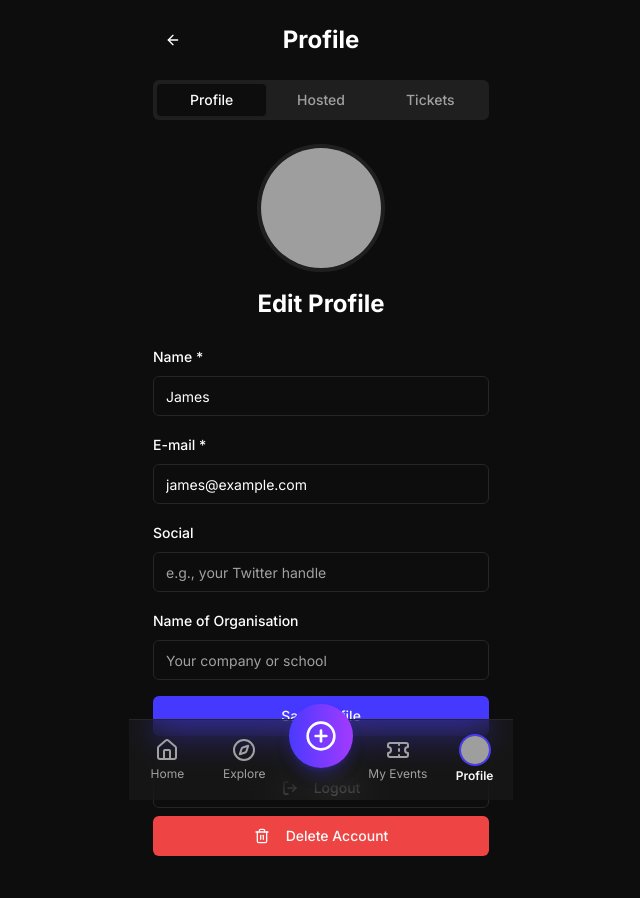
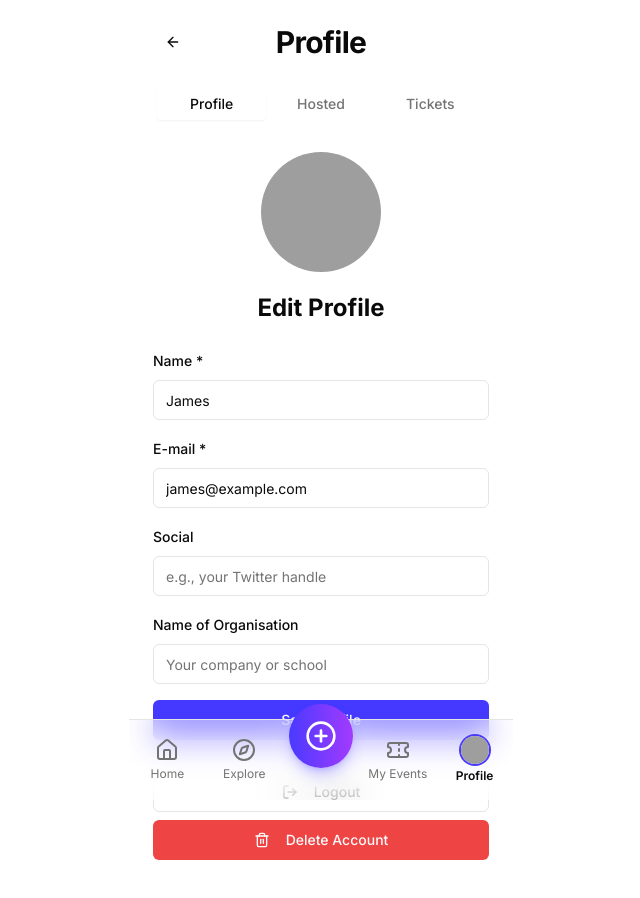
Before and after one commit to JayatriChakraborty/Fete, a React (Vite) app: page /profile in a window 1280 px wide. Shown: the top 898 px of the page, without its empty margins (319-959 px from the left). Built offline with nearby package versions, Linux system fonts and the light colour scheme; grey boxes are pictures that could not be loaded.

Commit message:
Fix: Improve font sizes and type
Adjust font sizes and type for better visual appeal.

```diff
--- a/src/components/Categories.tsx
+++ b/src/components/Categories.tsx
@@ -17,7 +17,7 @@ const allCategory = { name: 'All', icon: LayoutGrid, color: 'text-gray-400', bgC
 
 const Categories = ({ selectedCategory, onSelectCategory }: CategoriesProps) => (
   <section className="space-y-4">
-    <h2 className="text-xl font-bold text-white">Categories</h2>
+    <h2 className="text-2xl font-semibold tracking-tight">Categories</h2>
     <Carousel
       opts={{
         align: "start",
--- a/src/components/CategoryIcon.tsx
+++ b/src/components/CategoryIcon.tsx
@@ -14,13 +14,13 @@ const CategoryIcon = ({ category, isSelected, onClick }: CategoryIconProps) => {
       <div className={cn(
         "w-12 h-12 rounded-xl flex items-center justify-center transition-all group-hover:scale-105",
         category.bgColor,
-        isSelected ? 'ring-2 ring-white/80' : 'ring-0'
+        isSelected ? 'ring-2 ring-primary' : 'ring-0'
       )}>
         <category.icon className={cn("w-6 h-6 transition-all", category.color)} />
       </div>
       <span className={cn(
         "text-xs font-medium truncate w-full",
-        isSelected ? 'text-white' : 'text-muted-foreground'
+        isSelected ? 'text-primary' : 'text-muted-foreground'
       )}>{category.name}</span>
     </button>
   );
--- a/src/components/EventSection.tsx
+++ b/src/components/EventSection.tsx
@@ -14,7 +14,7 @@ const EventSection = ({ title, events }: EventSectionProps) => {
 
   return (
     <section className="space-y-4">
-      <h2 className="text-xl font-bold text-white">{title}</h2>
+      <h2 className="text-2xl font-semibold tracking-tight">{title}</h2>
       <div className="grid grid-cols-1 md:grid-cols-2 gap-6">
         {events.map((event) => (
           <EventCard key={event.id} event={event} />
--- a/src/components/Header.tsx
+++ b/src/components/Header.tsx
@@ -26,10 +26,10 @@ const Header = ({ location, onSetLocation }: HeaderProps) => {
   return (
     <header className="flex justify-between items-center">
       <div>
-        <h1 className="text-2xl font-bold text-white">Hello, James!</h1>
+        <h1 className="text-3xl font-bold tracking-tight">Hello, James!</h1>
         <Popover open={isPopoverOpen} onOpenChange={setIsPopoverOpen}>
           <PopoverTrigger asChild>
-            <button className="text-sm text-muted-foreground hover:text-white transition-colors text-left p-0 border-none bg-transparent focus:outline-none focus-visible:ring-0">
+            <button className="text-sm text-muted-foreground hover:text-foreground transition-colors text-left p-0 border-none bg-transparent focus:outline-none focus-visible:ring-0">
               {location || "Add Your Location"}
             </button>
           </PopoverTrigger>
@@ -41,7 +41,7 @@ const Header = ({ location, onSetLocation }: HeaderProps) => {
       <div>
         <Link to="/connections">
           <Button variant="ghost" size="icon">
-            <Heart className="h-6 w-6 text-white" />
+            <Heart className="h-6 w-6" />
           </Button>
         </Link>
       </div>
--- a/src/components/RsvpEventCard.tsx
+++ b/src/components/RsvpEventCard.tsx
@@ -20,11 +20,11 @@ const RsvpEventCard = ({ event, status }: RsvpEventCardProps) => {
       </Link>
       <div className="flex-grow">
         <Link to={`/event/${event.id}`}>
-          <h3 className="font-bold text-lg text-white group-hover:text-brand-purple transition-colors">{event.title}</h3>
-          <p className="text-sm text-gray-300 mt-1">{event.date} at {event.time}</p>
+          <h3 className="font-bold text-lg group-hover:text-brand-purple transition-colors">{event.title}</h3>
+          <p className="text-sm text-muted-foreground mt-1">{event.date} at {event.time}</p>
           <div className="flex items-center gap-2 mt-2">
-            <MapPin className="w-4 h-4 text-gray-300" />
-            <span className="text-xs text-gray-300">{event.location}</span>
+            <MapPin className="w-4 h-4 text-muted-foreground" />
+            <span className="text-xs text-muted-foreground">{event.location}</span>
           </div>
         </Link>
         {status === 'PENDING' && (
--- a/src/index.css
+++ b/src/index.css
@@ -5,32 +5,32 @@
 
 @layer base {
   :root {
-    --background: 0 0% 5%; /* #0D0D0D */
-    --foreground: 0 0% 98%; /* #FAFAFA */
+    --background: 0 0% 100%;
+    --foreground: 0 0% 3.9%;
 
-    --card: 0 0% 12%; /* #1E1E1E */
-    --card-foreground: 0 0% 98%;
+    --card: 0 0% 100%;
+    --card-foreground: 0 0% 3.9%;
 
-    --popover: 0 0% 12%;
-    --popover-foreground: 0 0% 98%;
+    --popover: 0 0% 100%;
+    --popover-foreground: 0 0% 3.9%;
 
-    --primary: 244 100% 61%; /* #4A3AFF */
+    --primary: 244 100% 61%;
     --primary-foreground: 0 0% 98%;
 
-    --secondary: 0 0% 15%;
-    --secondary-foreground: 0 0% 98%;
+    --secondary: 0 0% 96.1%;
+    --secondary-foreground: 0 0% 9%;
 
-    --muted: 0 0% 15%;
-    --muted-foreground: 0 0% 63%; /* #A0A0A0 */
+    --muted: 0 0% 96.1%;
+    --muted-foreground: 0 0% 45.1%;
 
-    --accent: 0 0% 15%;
-    --accent-foreground: 0 0% 98%;
+    --accent: 0 0% 96.1%;
+    --accent-foreground: 0 0% 9%;
 
     --destructive: 0 84.2% 60.2%;
     --destructive-foreground: 0 0% 98%;
 
-    --border: 0 0% 15%;
-    --input: 0 0% 15%;
+    --border: 0 0% 89.8%;
+    --input: 0 0% 89.8%;
     --ring: 244 100% 61%;
 
     --radius: 0.5rem;
@@ -48,7 +48,7 @@
     @apply bg-background text-foreground font-sans;
   }
 
-  /* Custom scrollbar for better look in dark mode */
+  /* Custom scrollbar for better look in light mode */
   ::-webkit-scrollbar {
     width: 8px;
     height: 8px;
@@ -57,10 +57,10 @@
     background: hsl(var(--background));
   }
   ::-webkit-scrollbar-thumb {
-    background: hsl(var(--card));
+    background: hsl(var(--border));
     border-radius: 10px;
   }
   ::-webkit-scrollbar-thumb:hover {
-    background: hsl(var(--secondary));
+    background: hsl(var(--muted-foreground));
   }
 }
--- a/src/pages/Connections.tsx
+++ b/src/pages/Connections.tsx
@@ -35,14 +35,14 @@ const Connections = () => {
   const followingIds = following.map(u => u.id);
 
   return (
-    <div className="p-4 sm:p-6 animate-in fade-in duration-500 text-white flex flex-col items-center w-full">
+    <div className="p-4 sm:p-6 animate-in fade-in duration-500 flex flex-col items-center w-full">
       <div className="w-full max-w-sm relative flex justify-center items-center mb-6">
         <Link to="/" className="absolute left-0">
           <Button variant="ghost" size="icon">
             <ArrowLeft className="h-6 w-6" />
           </Button>
         </Link>
-        <h1 className="text-2xl font-bold text-center">Connections</h1>
+        <h1 className="text-3xl font-bold text-center tracking-tight">Connections</h1>
       </div>
 
       <Tabs defaultValue="following" className="w-full max-w-sm">
--- a/src/pages/Explore.tsx
+++ b/src/pages/Explore.tsx
@@ -38,7 +38,7 @@ const Explore = () => {
             </div>
           ) : (
             <div className="text-center py-10">
-              <p className="text-white text-lg">No events found for this category.</p>
+              <p className="text-lg">No events found for this category.</p>
               <p className="text-muted-foreground">Try selecting a different category.</p>
             </div>
           )}
--- a/src/pages/Index.tsx
+++ b/src/pages/Index.tsx
@@ -1,3 +1,4 @@
+
 import React, { useState, useEffect } from 'react';
 import Header from '@/components/Header';
 import SearchBar from '@/components/SearchBar';
@@ -79,7 +80,7 @@ const Index = () => {
 
 const HorizontalEventList = ({ title, events }: { title: string, events: Event[] }) => (
     <section className="space-y-4">
-        <h2 className="text-xl font-bold text-white">{title}</h2>
+        <h2 className="text-2xl font-semibold tracking-tight">{title}</h2>
         <div className="flex gap-4 overflow-x-auto pb-4 -mx-6 px-6">
             {events.map((event) => (
                 <div key={event.id} className="w-64 flex-shrink-0">
@@ -101,7 +102,7 @@ const UpcomingEvents = () => (
 
 const MoreEvents = ({ events }: { events: Event[] }) => (
     <section className="space-y-4">
-        <h2 className="text-xl font-bold text-white">More Events</h2>
+        <h2 className="text-2xl font-semibold tracking-tight">More Events</h2>
         <div className="flex flex-col gap-4">
             {events.map((event) => (
                 <EventCard key={event.id} event={event} />
--- a/src/pages/Profile.tsx
+++ b/src/pages/Profile.tsx
@@ -10,14 +10,14 @@ import MyTicketsList from "@/components/MyTicketsList";
 
 const Profile = () => {
   return (
-    <div className="p-4 sm:p-6 animate-in fade-in duration-500 text-white flex flex-col items-center w-full">
+    <div className="p-4 sm:p-6 animate-in fade-in duration-500 flex flex-col items-center w-full">
       <div className="w-full max-w-sm relative flex justify-center items-center mb-6">
         <Link to="/" className="absolute left-0">
           <Button variant="ghost" size="icon">
             <ArrowLeft className="h-6 w-6" />
           </Button>
         </Link>
-        <h1 className="text-2xl font-bold text-center">Profile</h1>
+        <h1 className="text-3xl font-bold text-center tracking-tight">Profile</h1>
       </div>
 
       <Tabs defaultValue="profile" className="w-full max-w-sm">
```
